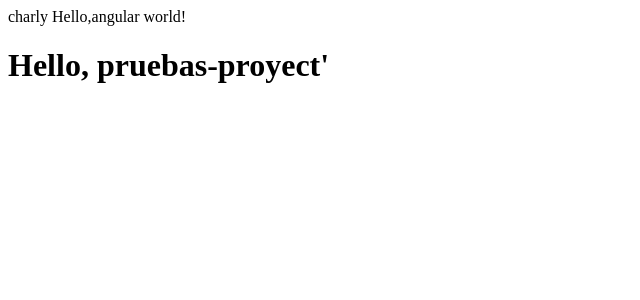
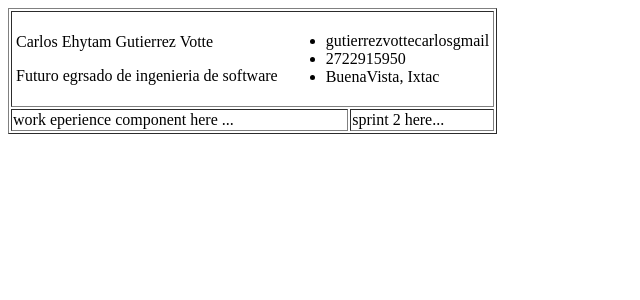
Before and after one commit to Lord17Charly/pruebas-proyect, an Angular app: page / in a window 1280 px wide. Shown: the top 300 px of the page, without its empty margins (0-640 px from the left). Built offline with nearby package versions, Linux system fonts and the light colour scheme.

Commit message:
create header branch #8

```diff
--- a/src/app/app.component.css
+++ b/src/app/app.component.css
@@ -0,0 +1,81 @@
+body {
+    font-family: Arial, sans-serif;
+    line-height: 1.6;
+    background-color: #f4f4f4;
+    color: #333;
+    margin: 0;
+    padding: 0;
+}
+
+.container {
+    max-width: 800px;
+    margin: 20px auto;
+    padding: 20px;
+    background-color: #fff;
+    box-shadow: 0 0 10px rgba(0, 0, 0, 0.1);
+}
+
+.header {
+    text-align: center;
+    margin-bottom: 20px;
+}
+
+.header h1 {
+    margin: 0;
+    font-size: 2.5em;
+    color: #333;
+}
+
+.header p {
+    margin: 5px 0;
+    font-size: 1.2em;
+    color: #777;
+}
+
+section {
+    margin-bottom: 20px;
+}
+
+section h2 {
+    border-bottom: 2px solid #333;
+    padding-bottom: 5px;
+    margin-bottom: 10px;
+    font-size: 1.5em;
+    color: #333;
+}
+
+.contact, .skills, .projects, .education, .experience {
+    margin-top: 20px;
+}
+
+.contact p, .experience .job p, .education .degree, .projects .project {
+    margin: 5px 0;
+}
+
+.experience .job, .education .degree, .projects .project {
+    margin-bottom: 15px;
+}
+
+.skills ul {
+    list-style-type: none;
+    padding: 0;
+}
+
+.skills ul li {
+    background-color: #e3e3e3;
+    margin: 5px 0;
+    padding: 10px;
+    border-radius: 5px;
+}
+
+.experience .job h3, .education .degree h3, .projects .project h3 {
+    margin: 0;
+    font-size: 1.2em;
+    color: #333;
+}
+
+.experience .job span, .education .degree span {
+    font-style: italic;
+    font-size: 0.9em;
+    color: #555;
+}
--- a/src/app/app.component.html
+++ b/src/app/app.component.html
@@ -1,2 +1,15 @@
-charly Hello,angular world!
-<h1>Hello, pruebas-proyect'</h1>
+<table border="1">
+<tr>
+    <td colspan="2">
+        <app-header></app-header>
+    </td>
+</tr>
+<tr>
+    <td>
+        work eperience component here ...
+    </td>
+    <td>
+        sprint 2 here...
+    </td>
+</tr>
+</table>
--- a/src/app/app.component.ts
+++ b/src/app/app.component.ts
@@ -1,10 +1,10 @@
 import { Component } from '@angular/core';
 import { RouterOutlet } from '@angular/router';
-
+import { HeaderComponent } from './header/header.component';
 @Component({
   selector: 'app-root',
   standalone: true,
-  imports: [RouterOutlet],
+  imports: [RouterOutlet,HeaderComponent],
   templateUrl: './app.component.html',
   styleUrl: './app.component.css'
 })
--- /dev/null
+++ b/src/app/header/header.component.html
@@ -0,0 +1,19 @@
+<table>
+    <tr>
+        <td>
+            <p>Carlos Ehytam Gutierrez Votte</p>
+            <p>Futuro egrsado de ingenieria de software</p>
+        </td>
+        <td>
+
+        </td>
+        <td>
+            <ul>
+                <li>gutierrezvottecarlosgmail</li>
+                <li>2722915950</li>
+                <li>BuenaVista, Ixtac</li>
+
+            </ul>
+        </td>
+    </tr>
+</table>
```
Also changed, not shown: src/app/header/header.component.ts (added, +12 -0 lines), src/app/header/header.component.css (added), 2 other files (tests, documents, lock files or other folders).
